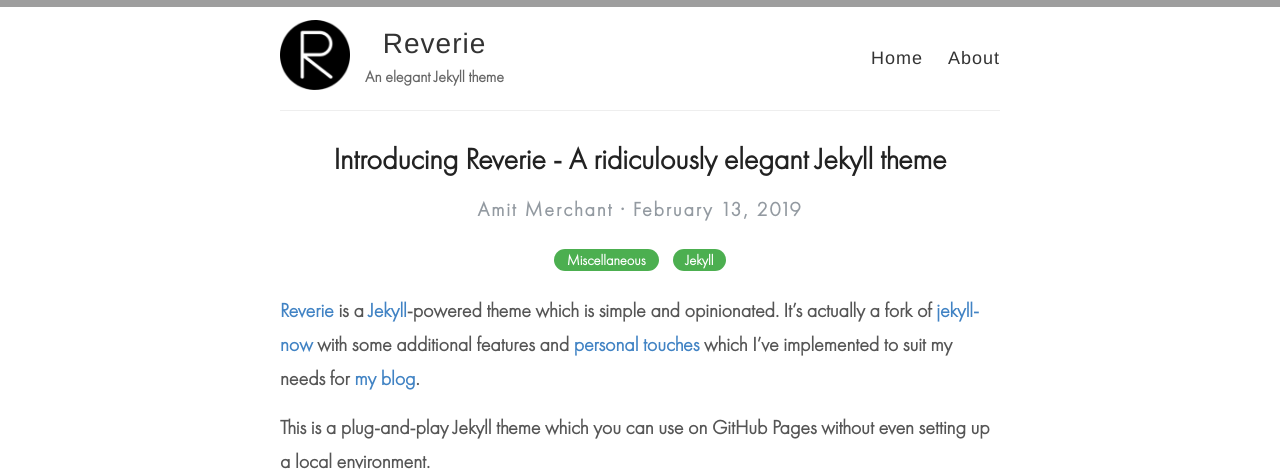
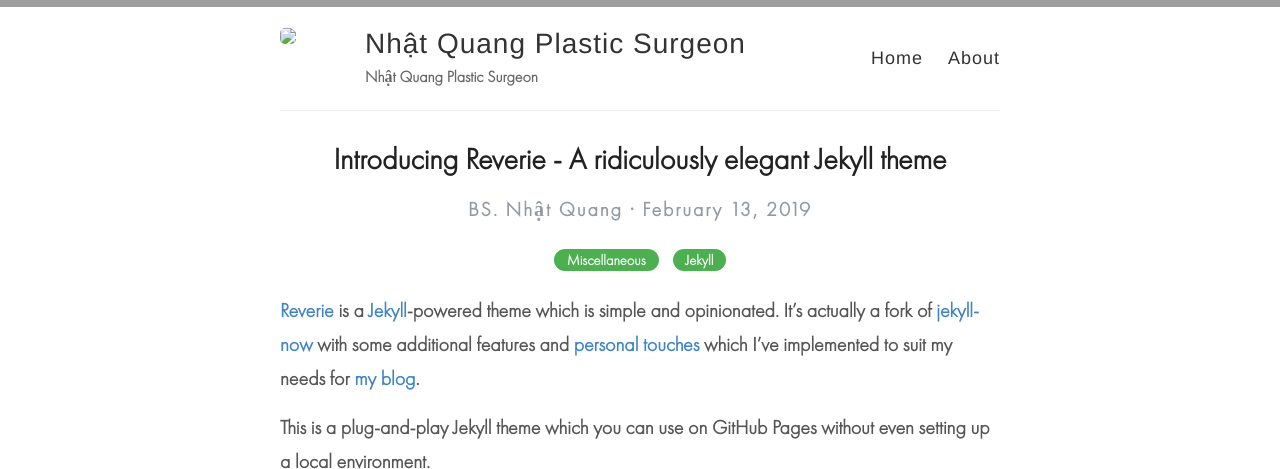
Before and after one commit to nhatquangplasticsurgeon/nhatquangplasticsurgeon.github.io, a Jekyll site: the page built from _posts/2019-02-13-introducing-reverie-jekyll-theme.md, in a window 1280 px wide and 900 px high, cut to the strip 0-469 px from the top of the window. Built offline with Jekyll 4.4.1, drawn with Linux system fonts in a browser that asks for light colours; grey boxes are pictures that could not be loaded.

Commit message:
Update _config.yml

```diff
--- a/_config.yml
+++ b/_config.yml
@@ -3,16 +3,16 @@
 #
 
 # Name of your site (displayed in the header)
-name: Reverie
+name: Nhật Quang Plastic Surgeon
 
 # Name of the author
-author: Amit Merchant
+author: BS. Nhật Quang
 
 # Short bio or description (displayed in the header)
-description: An elegant Jekyll theme
+description: Nhật Quang Plastic Surgeon
 
 # URL of your avatar or profile pic (you could use your GitHub profile pic)
-avatar: /reverie/images/reverie.png
+avatar: images/reverie.png
 
 #
 # Flags below are optional
@@ -21,15 +21,15 @@
 # Includes an icon in the footer for each username you enter
 footer-links:
   dribbble:
-  email: amit.d.merchant@gmail.com
+  email: nhatquangplasticsurgeon@gmail.com
   facebook:
   flickr:
-  github: amitmerchant1990
+  github: nhatquangplasticsurgeon
   instagram:
   linkedin:
   pinterest:
   rss: rss
-  twitter: amit_merchant
+  twitter:
   stackoverflow:
   youtube: # channel/<your_long_string> or user/<user-name>
   googleplus: # anything in your profile username that comes after plus.google.com/
@@ -45,14 +45,14 @@
 
 # Your website URL (e.g. http://amitmerchant1990.github.io or http://www.amitmerchant.com)
 # Used for Sitemap.xml and your RSS feed
-url: http://www.amitmerchant.com/reverie
-enforce_ssl: https://www.amitmerchant.com/reverie
+url: http://nhatquangplasticsurgeon.github.io
+enforce_ssl: https://nhatquangplasticsurgeon.github.io
 
 # If you're hosting your site at a Project repository on GitHub pages
 # (http://yourusername.github.io/repository-name)
 # and NOT your User repository (http://yourusername.github.io)
 # then add in the baseurl here, like this: "/repository-name"
-baseurl: "/reverie"
+baseurl:
 
 #
 # !! You don't need to change any of the configuration flags below !!
```
